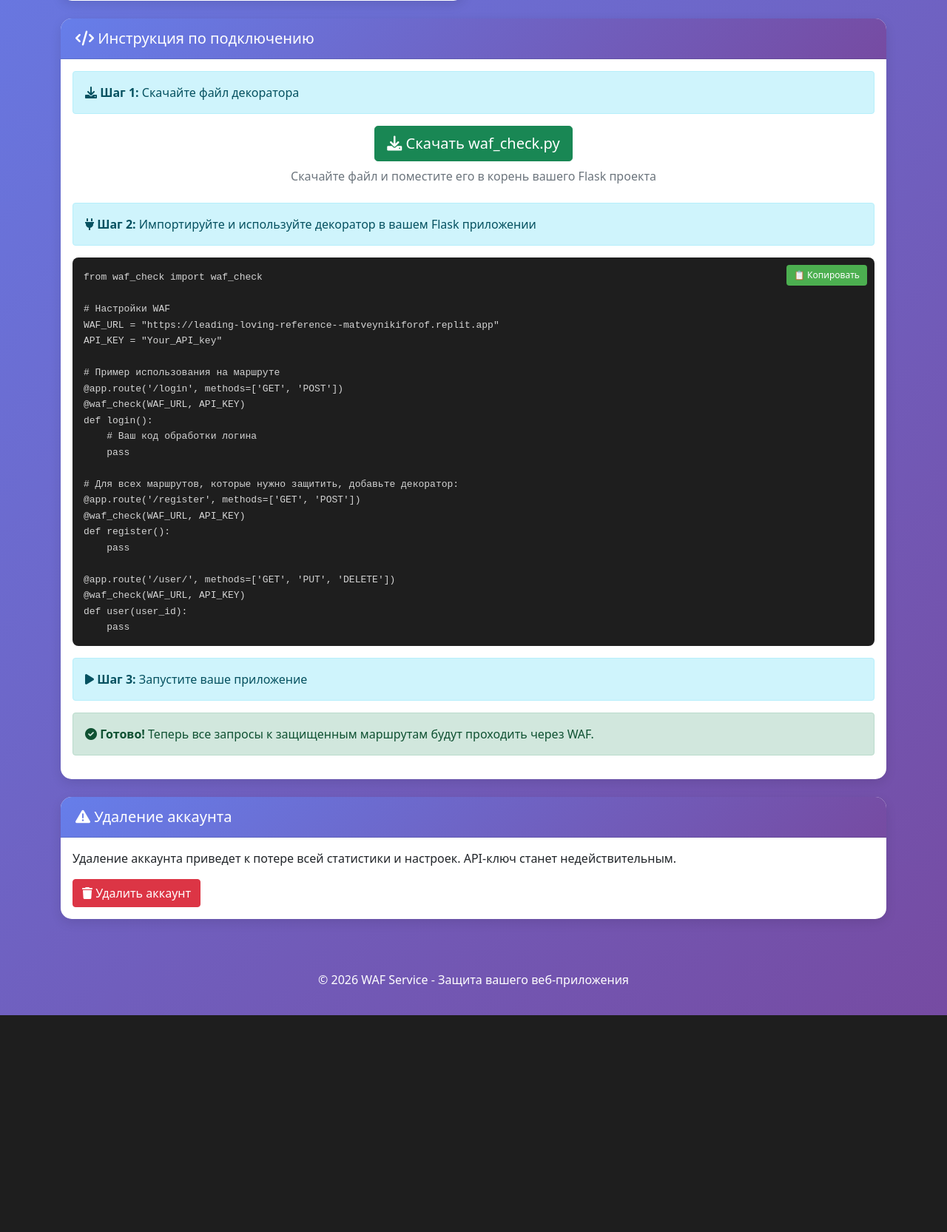
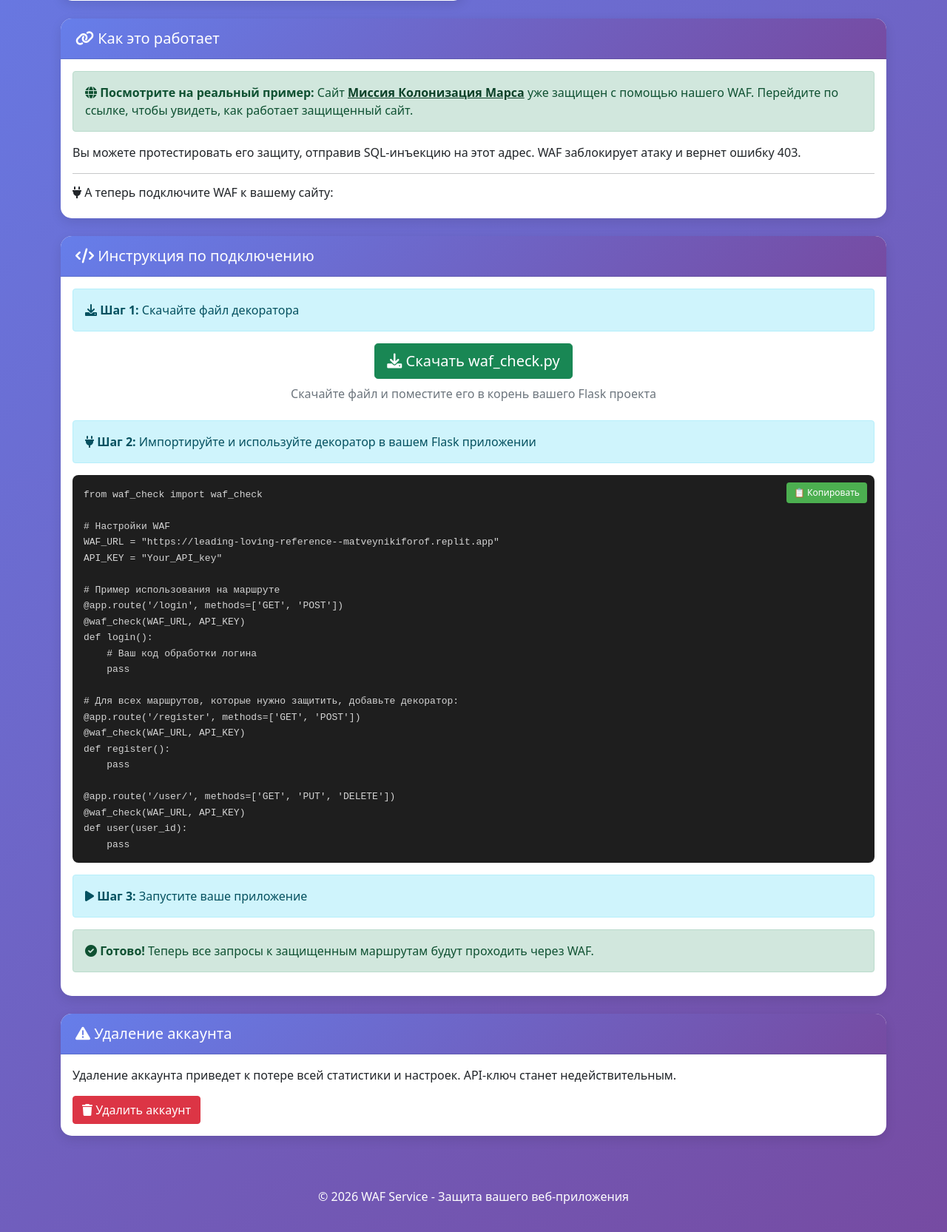
Before and after one commit to SkiFlye/WAF_Service, a Flask app: page /settings in a window 1280 px wide. Shown: the part 442-2107 px from the top of the page at 74% size. Before the commit the page ends 1814 px from the top, so only its background shows below. Run offline with Flask 3, Linux system fonts and the light colour scheme; a user stored in the database is signed in; parts of the project's set-up code (start-up, migrations or seed data) failed here and were passed over.

Commit message:
added a link to an example of a secure site

```diff
--- a/app/templates/settings.html
+++ b/app/templates/settings.html
@@ -47,6 +47,27 @@
                         <i class="fas fa-info-circle"></i>
                         При превышении лимита IP блокируется на 60 секунд
                     </div>
+                </div>
+            </div>
+        </div>
+    </div>
+
+    <div class="row mt-4">
+        <div class="col-md-12">
+            <div class="card">
+                <div class="card-header">
+                    <h5 class="mb-0"><i class="fas fa-link"></i> Как это работает</h5>
+                </div>
+                <div class="card-body">
+                    <div class="alert alert-success">
+                        <i class="fas fa-globe"></i>
+                        <strong>Посмотрите на реальный пример:</strong> Сайт
+                        <a href="https://test-ghxg.onrender.com" target="_blank" class="alert-link">Миссия Колонизация Марса</a>
+                        уже защищен с помощью нашего WAF. Перейдите по ссылке, чтобы увидеть, как работает защищенный сайт.
+                    </div>
+                    <p>Вы можете протестировать его защиту, отправив SQL-инъекцию на этот адрес. WAF заблокирует атаку и вернет ошибку 403.</p>
+                    <hr>
+                    <h6><i class="fas fa-plug"></i> А теперь подключите WAF к вашему сайту:</h6>
                 </div>
             </div>
         </div>
```
